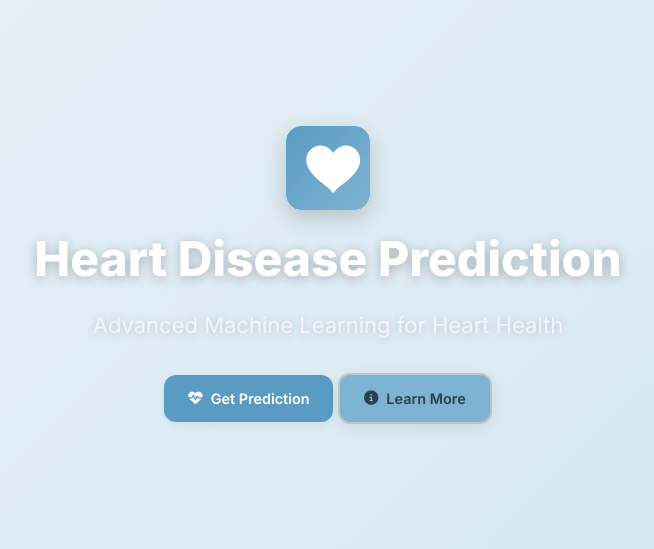
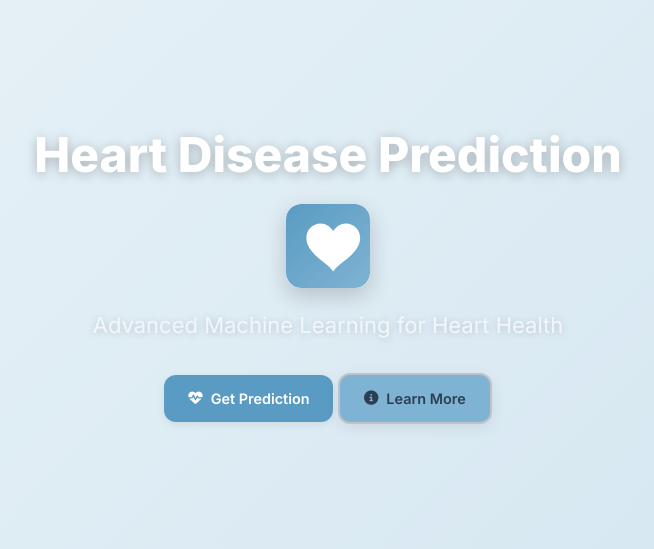
Before and after one commit to sandalisamarasinghe/heart-disease-prediction-fdm, a Django app: page / in a window 1280 px wide. Shown: the part 78-627 px from the top of the page, without its empty margins (312-966 px from the left). Run offline with Django 3.2, Linux system fonts and the light colour scheme; some libraries are stand-ins or nearby versions.

Commit message:
Center heart icon below title in hero section
- Moved heart icon from above title to below 'Heart Disease Prediction' text
- Added proper text-align: center styling for icon positioning
- Improved visual hierarchy with title → icon → description flow

```diff
--- a/apps/core/health/templates/carousel.html
+++ b/apps/core/health/templates/carousel.html
@@ -42,12 +42,12 @@
                 "></div>
 
                 <div class="hero-content">
-                    <div style="margin-bottom: 20px;">
-                        <img src="{% static 'images/heart-favicon.svg' %}" alt="Heart Logo" style="width:84px;height:84px;display:inline-block;border-radius:14px;box-shadow:0 8px 22px rgba(0,0,0,.18)">
-                    </div>
                     <center><h1 style="font-size: 48px; font-weight: 800; margin-bottom: 20px; color: #ffffff; text-shadow: 0 2px 12px rgba(0,0,0,.25);">
                         Heart Disease Prediction
                     </h1></center>
+                    <div style="margin-bottom: 20px; text-align: center;">
+                        <img src="{% static 'images/heart-favicon.svg' %}" alt="Heart Logo" style="width:84px;height:84px;display:inline-block;border-radius:14px;box-shadow:0 8px 22px rgba(0,0,0,.18)">
+                    </div>
                     <center><p style="font-size: 22px; margin-bottom: 30px; color: #f2f6fb; text-shadow: 0 1px 8px rgba(0,0,0,.2);">
                         Advanced Machine Learning for Heart Health
                     </p></center>
```
